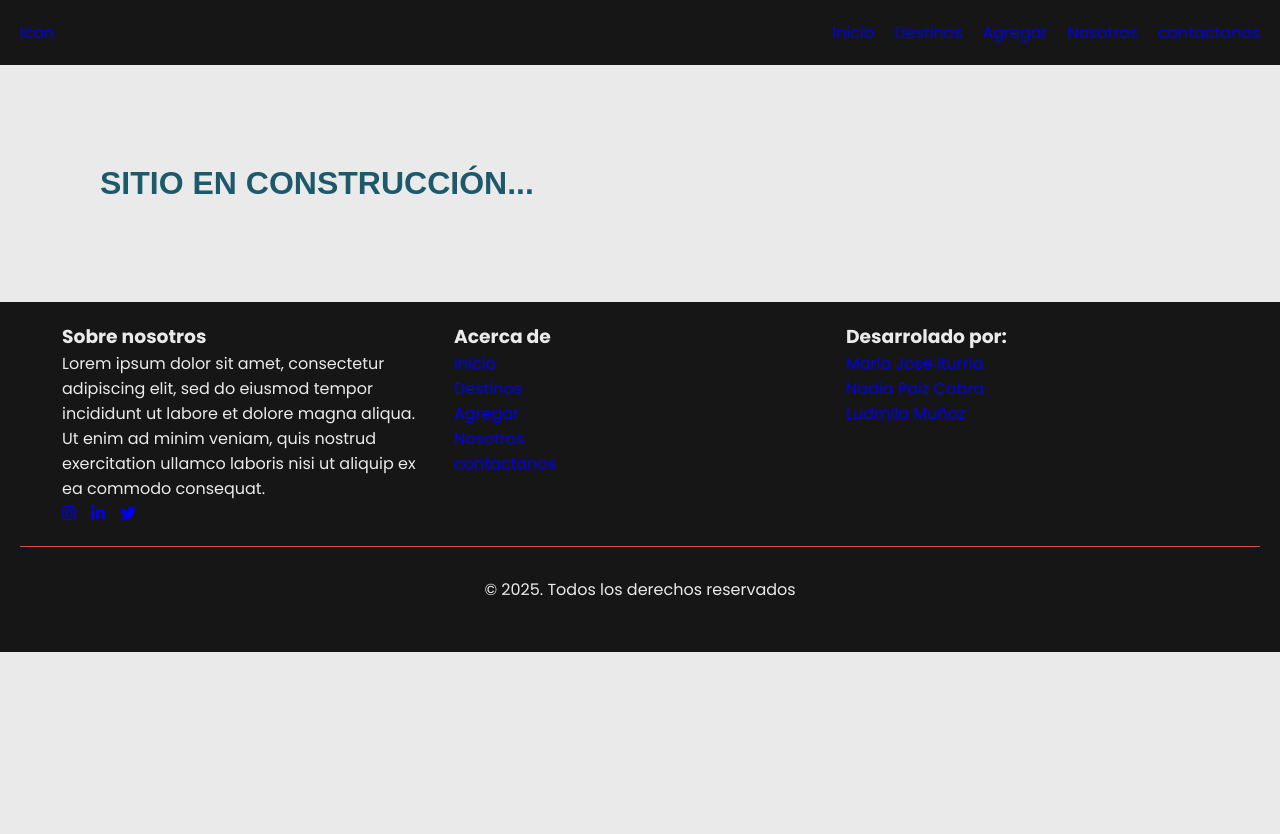
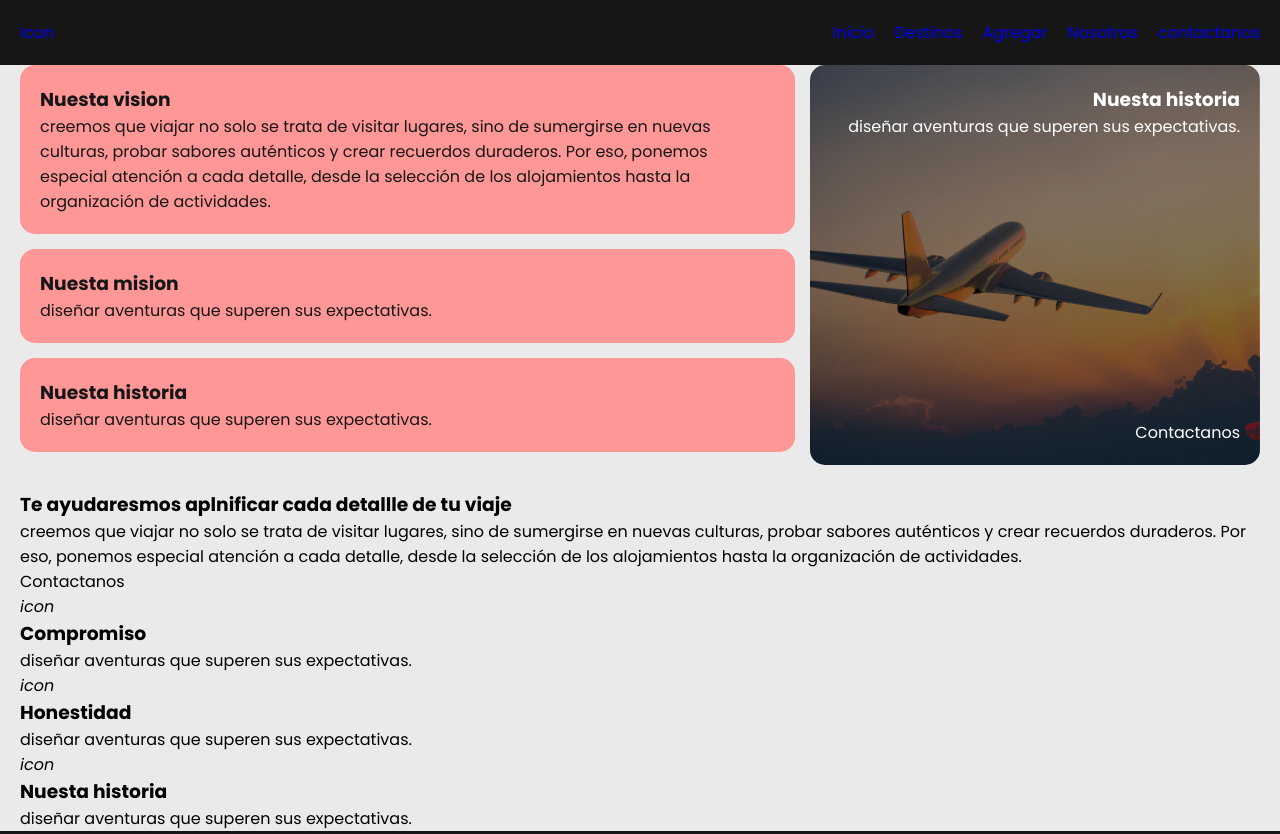
Before and after one commit to ludmilaml/TravelTime-Group11, a plain HTML site: page nosotros.html in a window 1280 px wide. Shown: the top 834 px of the page. Before the commit the page ends 800 px from the top, so only its background shows below. Drawn offline with Linux system fonts and the light colour scheme; a web font is replaced by a local one.

Commit message:
Agrgeo diseño para sobre nosotros

```diff
--- a/assets/styles/general.css
+++ b/assets/styles/general.css
@@ -4,6 +4,7 @@
   --white-grey: #eaeaea;
   --dark-grey: #888888;
   --orange: #d84e4e;
+  --light-orange: #ff9797;
   --light-blue: #83a1aa;
   --blue: #1c596a;
 }
--- a/assets/styles/index.css
+++ b/assets/styles/index.css
@@ -52,7 +52,7 @@
   padding: 20px;
   background-color: var(--orange);
   color: var(--white-grey);
-  border-radius: 20px
+  border-radius: 20px;
 }
 
 .main-index-section-opinions-article-imagen-img {
--- a/assets/styles/nosotros.css
+++ b/assets/styles/nosotros.css
@@ -1,29 +1,52 @@
-/*Inicio contact*/
+/*INICIO NOSOTROS*/
+.main-aboutUs{
+    width: 100%;
+    padding-right: 20px;
+    padding-left: 20px;
+}
 
-.contact-main{
-    width: 100%;
+.main-aboutUs-section-our, .main-aboutUs-section-our-div{
     display: flex;
     flex-direction: column;
-    align-items: center;
-    justify-items: center;
-    margin-top: 40px;
-    margin-bottom: 40px;
+    gap: 15px;
 }
 
-/*INICIO NOSOTROS*/
+.main-aboutUs-section-our-article{
+    border-radius: 15px;
+    padding: 20px;
+    background-color: var(--light-orange);
+    color: var(--black);
+}
 
-h1{
-    font-family: var(--poetsen-one-regular);
-    font-size: xx-large;
-    margin: 100px;
-    color: var(--blue);
+.main-aboutUs-section-our-article:hover{
+    background-color: var(--orange);
+}
+
+.main-aboutUs-section-our-background-image{
+    width: 100%;
+    height: 400px;
+    border-radius: 15px;
+     background-image: linear-gradient(rgba(0, 0, 0, 0.5), rgba(0, 0, 0, 0.5)), url("./../imagenes/main-aboutUs-section-our-bg.jpg");
+    background-size: cover;
+    background-position: center;
+    object-fit: cover;
+    padding: 20px;
+    display: flex;
+    flex-direction: column;
+    justify-content: space-between;
+    align-items: end;
+    color: white;
+    text-align: right;
 }
 
 /*Fin NOSOTROS*/
 
 @media (min-width: 768px){
+    .main-aboutUs-section-our{
+        flex-direction: row;
+    }
+}
 
-}
 
 @media (min-width: 1024px){
 
--- a/nosotros.html
+++ b/nosotros.html
@@ -36,8 +36,72 @@
       </nav>
     </header>
 
-    <main class="">
-      <h1>SITIO EN CONSTRUCCIÓN...</h1>
+    <main class="main-aboutUs">
+      <section class="main-aboutUs-section-our">
+        <div class="main-aboutUs-section-our-div">
+        <article class="main-aboutUs-section-our-vision main-aboutUs-section-our-article">
+          <h3>Nuesta vision</h3>
+          <p>creemos que viajar no solo se trata de visitar lugares, sino de sumergirse en nuevas culturas, probar sabores auténticos y crear recuerdos duraderos. Por eso, ponemos especial atención a cada detalle, desde la selección de los alojamientos hasta la organización de actividades. </p>
+        </article>
+        <article class="main-aboutUs-section-our-mission main-aboutUs-section-our-article">
+          <h3>Nuesta mision</h3>
+          <p>diseñar aventuras que superen sus expectativas. </p>
+        </article>
+        <article class="main-aboutUs-section-our-history main-aboutUs-section-our-article">
+          <h3>Nuesta historia</h3>
+          <p>diseñar aventuras que superen sus expectativas. </p>
+        </article>
+        </div>
+        <article class="main-aboutUs-section-our-background-image">
+          <div>
+          <h3>Nuesta historia</h3>
+          <p>diseñar aventuras que superen sus expectativas. </p>
+          </div>
+          <a>Contactanos</a>
+        </article>
+      </section>
+      <section>
+        <img>
+        <article>
+          <h3>Te ayudaresmos aplnificar cada detallle de tu viaje</h3>
+          <p>creemos que viajar no solo se trata de visitar lugares, sino de sumergirse en nuevas culturas, probar sabores auténticos y crear recuerdos duraderos. Por eso, ponemos especial atención a cada detalle, desde la selección de los alojamientos hasta la organización de actividades. </p>
+          <a>Contactanos</a>
+        </article>
+
+        <article>
+          <i>icon</i>
+          <h3>Compromiso</h3>
+          <p>diseñar aventuras que superen sus expectativas. </p>
+        </article>
+        <article>
+          <i>icon</i>
+          <h3>Honestidad</h3>
+          <p>diseñar aventuras que superen sus expectativas. </p>
+        </article>
+        <article>
+          <i>icon</i>
+          <h3>Nuesta historia</h3>
+          <p>diseñar aventuras que superen sus expectativas. </p>
+        </article>
+        <article>
+          <div>
+            <h3></h3>
+            <p></p>
+          </div>
+          <div>
+            <h3></h3>
+            <p></p>
+          </div>
+          <div>
+            <h3></h3>
+            <p></p>
+          </div>
+          <div>
+            <h3></h3>
+            <p></p>
+          </div>
+        </article>
+      </section>
     </main>
 
     <footer class="footer">
```
Also changed, not shown: assets/imagenes/main-aboutUs-section-our-bg.jpg (added).
